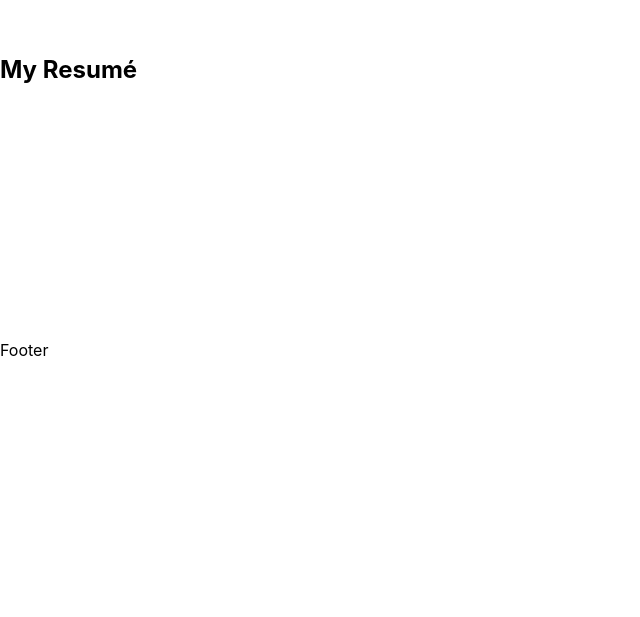
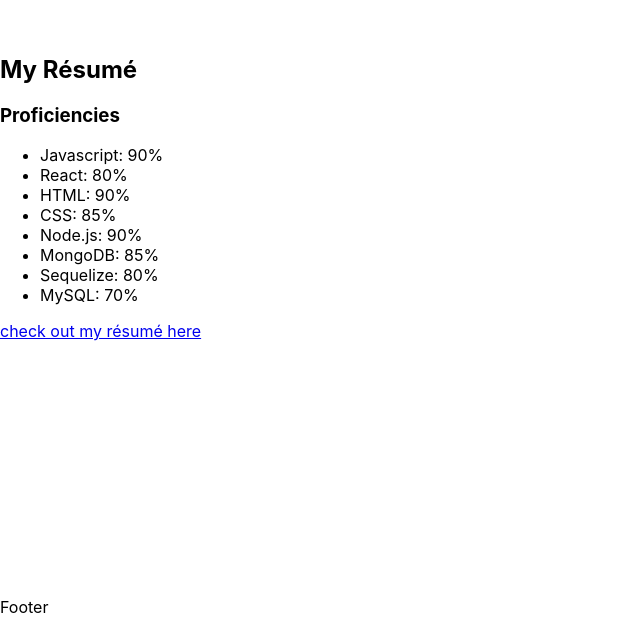
Before and after one commit to albenchris/alexander-christopherson-portfolio, a React (Create React App) app: page / in a window 1280 px wide. Shown: the part 1653-2270 px from the top of the page, without its empty margins (0-640 px from the left). Before the commit the page ends 2013 px from the top, so only its background shows below. Built offline with nearby package versions, Linux system fonts and the light colour scheme.

Commit message:
added list of proficiencies to Resume component

```diff
--- a/src/components/Resume/index.js
+++ b/src/components/Resume/index.js
@@ -1,12 +1,27 @@
 import React from 'react';
+import resume from '../../assets/resume/AlexChristophersonRésumé.pdf'
 
 const Resume = () => {
 
     return (
         <section>
             <h2 id="resume">
-                My Resumé
+                My Résumé
             </h2>
+            <div>
+                <h3>Proficiencies</h3>
+                <ul>
+                    <li>Javascript: <span>90%</span></li>
+                    <li>React: <span>80%</span></li>
+                    <li>HTML: <span>90%</span></li>
+                    <li>CSS: <span>85%</span></li>
+                    <li>Node.js: <span>90%</span></li>
+                    <li>MongoDB: <span>85%</span></li>
+                    <li>Sequelize: <span>80%</span></li>
+                    <li>MySQL: <span>70%</span></li>
+                </ul>
+            </div>
+            <a href={resume} target="_blank" rel="noreferrer">check out my résumé here</a>
         </section>
     );
 }
```
Also changed, not shown: 1 other file (tests, documents, lock files or other folders).
